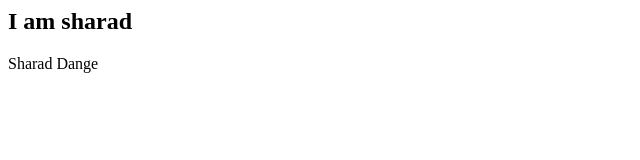
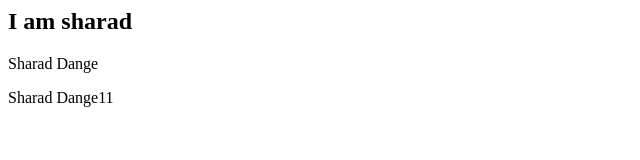
Before and after one commit to sharad-dange/Sharad2CodeTest, a plain HTML site: page index.html in a window 1280 px wide. Shown: the whole page, without its empty margins (0-640 px from the left). Drawn offline with Linux system fonts and the light colour scheme.

Commit message:
Sharad2Code :Update

```diff
--- a/index.html
+++ b/index.html
@@ -2,4 +2,5 @@
 <title>Hi I am Sharad</title>
 <h2>I am sharad</h2>
 <p>Sharad Dange</p>
+<p>Sharad Dange11</p>
 </html>
```
